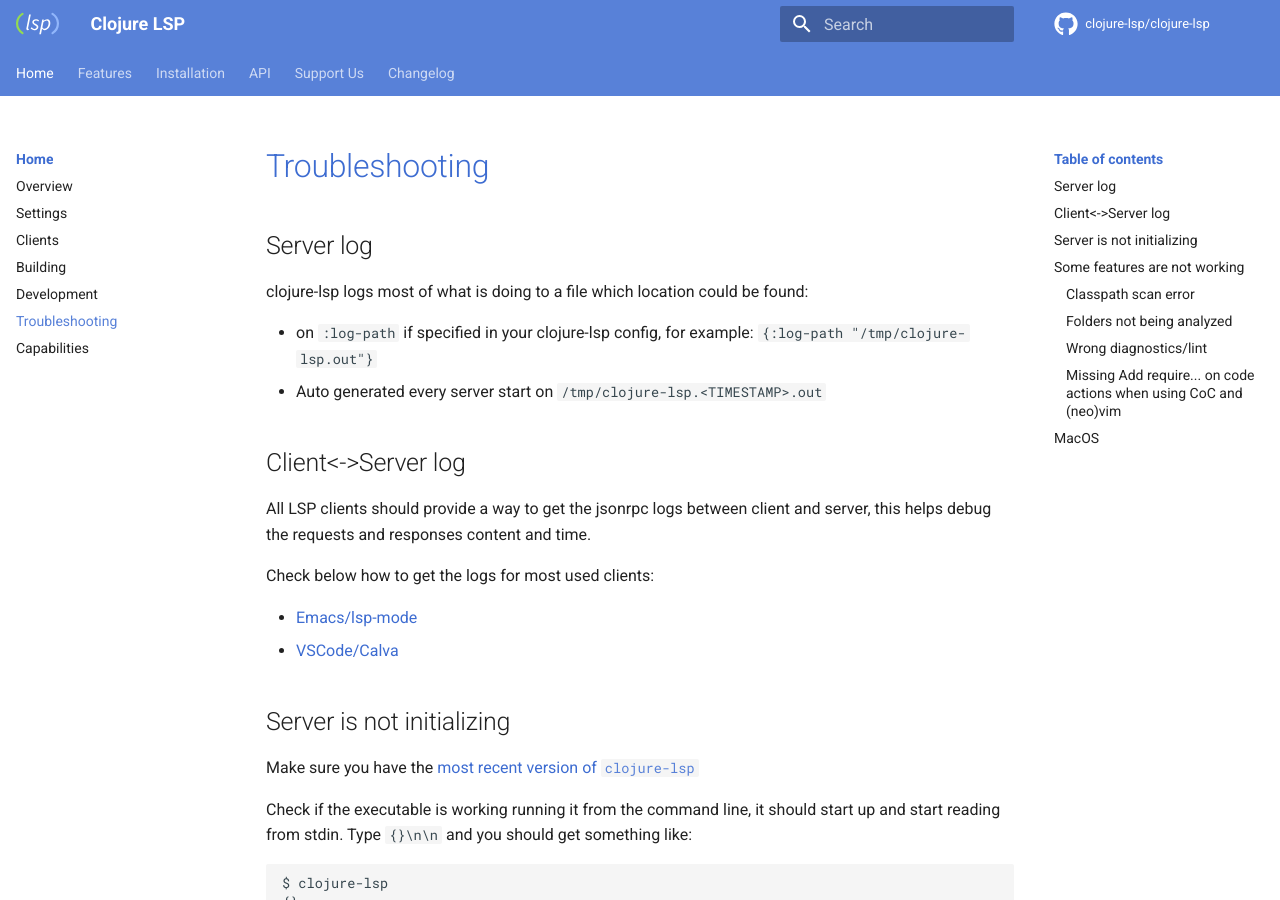
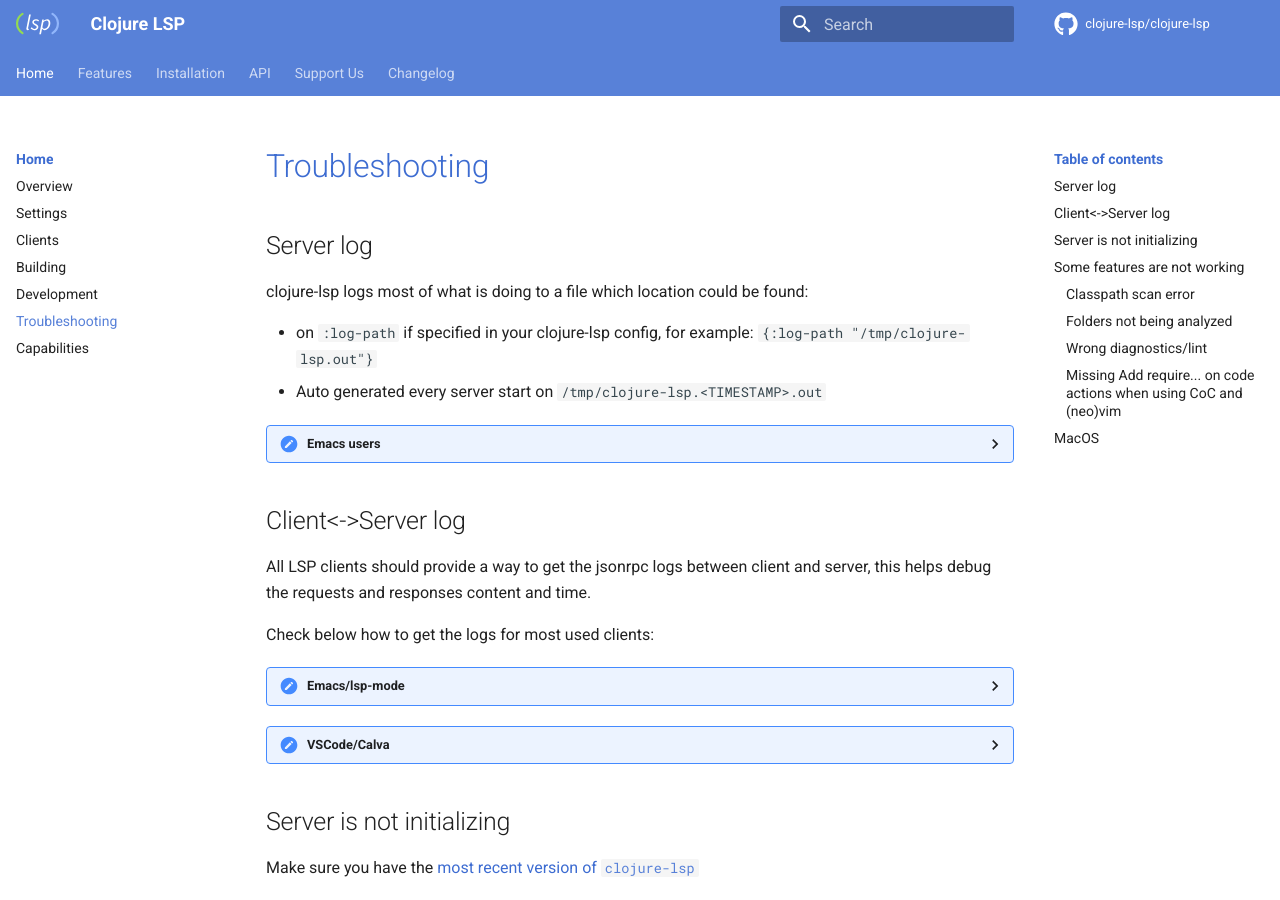
Before and after one commit to clojure-lsp/clojure-lsp, an MkDocs documentation site: the page built from docs/troubleshooting.md, in a window 1280 px wide and 900 px high. Built offline with MkDocs 1.6.1 and Material for MkDocs 9.7.7, drawn with Linux system fonts in a browser that asks for light colours; comment, search, counter and statistics services are not loaded.

Commit message:
docs: update troubleshooting

```diff
--- a/docs/troubleshooting.md
+++ b/docs/troubleshooting.md
@@ -7,14 +7,29 @@ clojure-lsp logs most of what is doing to a file which location could be found:
 - on `:log-path` if specified in your clojure-lsp config, for example: `{:log-path "/tmp/clojure-lsp.out"}`
 - Auto generated every server start on `/tmp/clojure-lsp.<TIMESTAMP>.out`
 
+<details>
+<summary><b>Emacs users</b></summary>
+You can open server logs in a buffer with `M-x` `lsp-clojure-server-log`.
+
+</details>
+
 ## Client<->Server log
 
 All LSP clients should provide a way to get the jsonrpc logs between client and server, this helps debug the requests and responses content and time.
 
 Check below how to get the logs for most used clients:
 
-- [Emacs/lsp-mode](https://emacs-lsp.github.io/lsp-mode/page/troubleshooting/#log-client-server-json)
-- [VSCode/Calva](https://calva.io/clojure-lsp/#viewing-the-logs-between-the-client-and-server)
+<details>
+<summary><b>Emacs/lsp-mode</b></summary>
+<a href="https://emacs-lsp.github.io/lsp-mode/page/troubleshooting/#log-client-server-json">https://emacs-lsp.github.io/lsp-mode/page/troubleshooting/#log-client-server-json</a>
+
+</details>
+
+<details>
+<summary><b>VSCode/Calva</b></summary>
+<a href="https://calva.io/clojure-lsp/#viewing-the-logs-between-the-client-and-server">https://calva.io/clojure-lsp/#viewing-the-logs-between-the-client-and-server</a>
+
+</details>
 
 ## Server is not initializing
 
```
